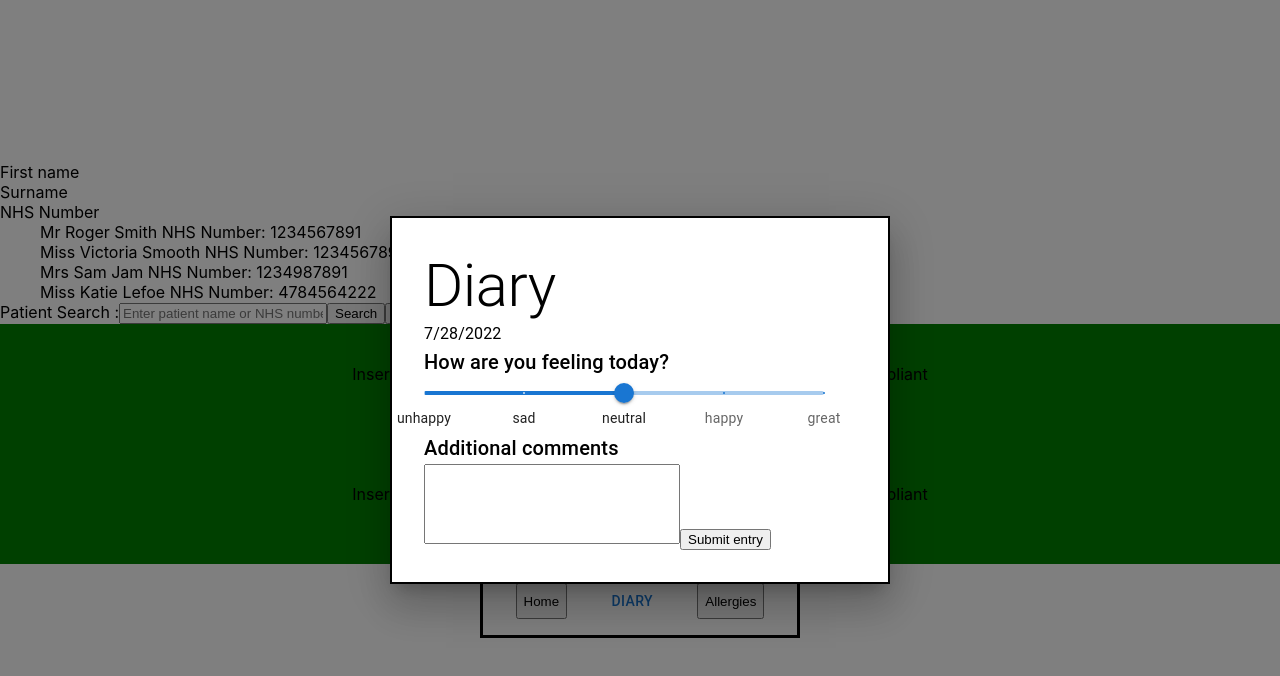
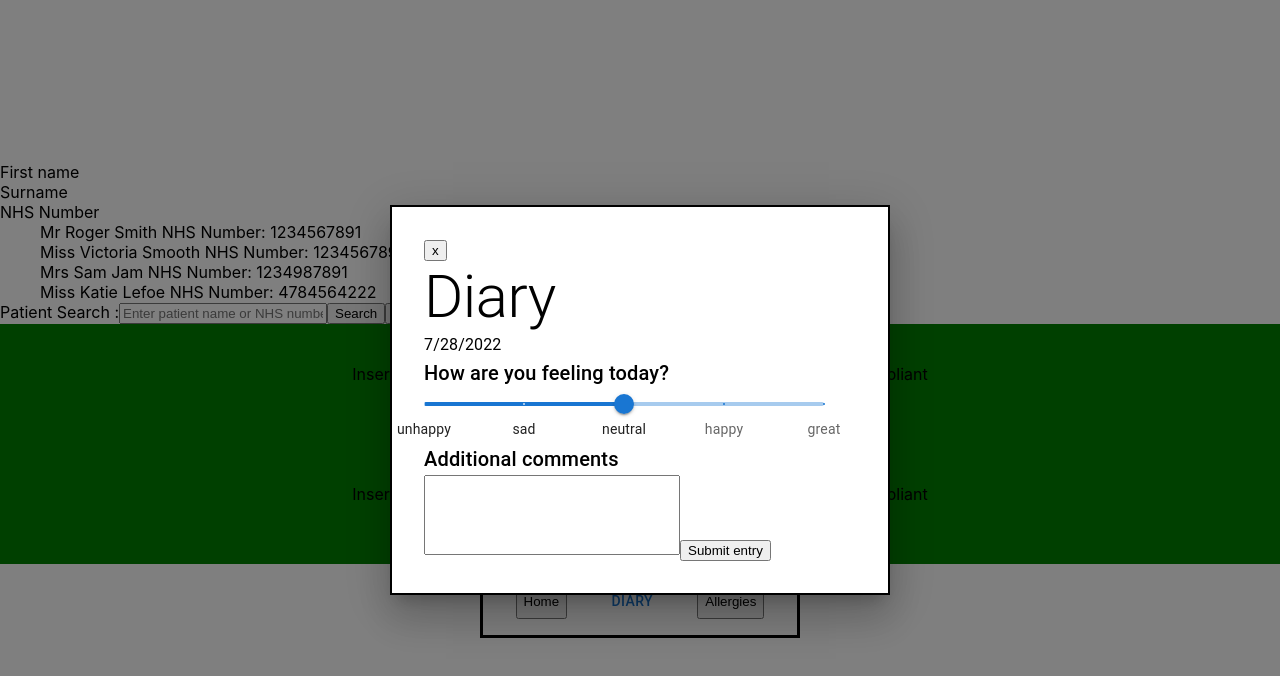
Before and after one commit to SchoolOfCode/final-project_front-end-five-guys, a React (Create React App) app in the folder medi-check/: page / in a window 1280 px wide. Both pictures are taken after a click on the button "DIARY". Shown: the top 676 px of the page. Built offline with nearby package versions, Linux system fonts and the light colour scheme.

Commit message:
added button to close modal without submitting

```diff
--- a/medi-check/src/Components/Patient/Diary/index.js
+++ b/medi-check/src/Components/Patient/Diary/index.js
@@ -71,6 +71,7 @@ export function DiaryModal() {
         aria-describedby="modal-modal-description"
       >
         <Box sx={style}>
+          <button onClick={handleClose}>x</button>
           <Typography id="modal-modal-title" variant="h2" component="h2">
             Diary
           </Typography>
```
